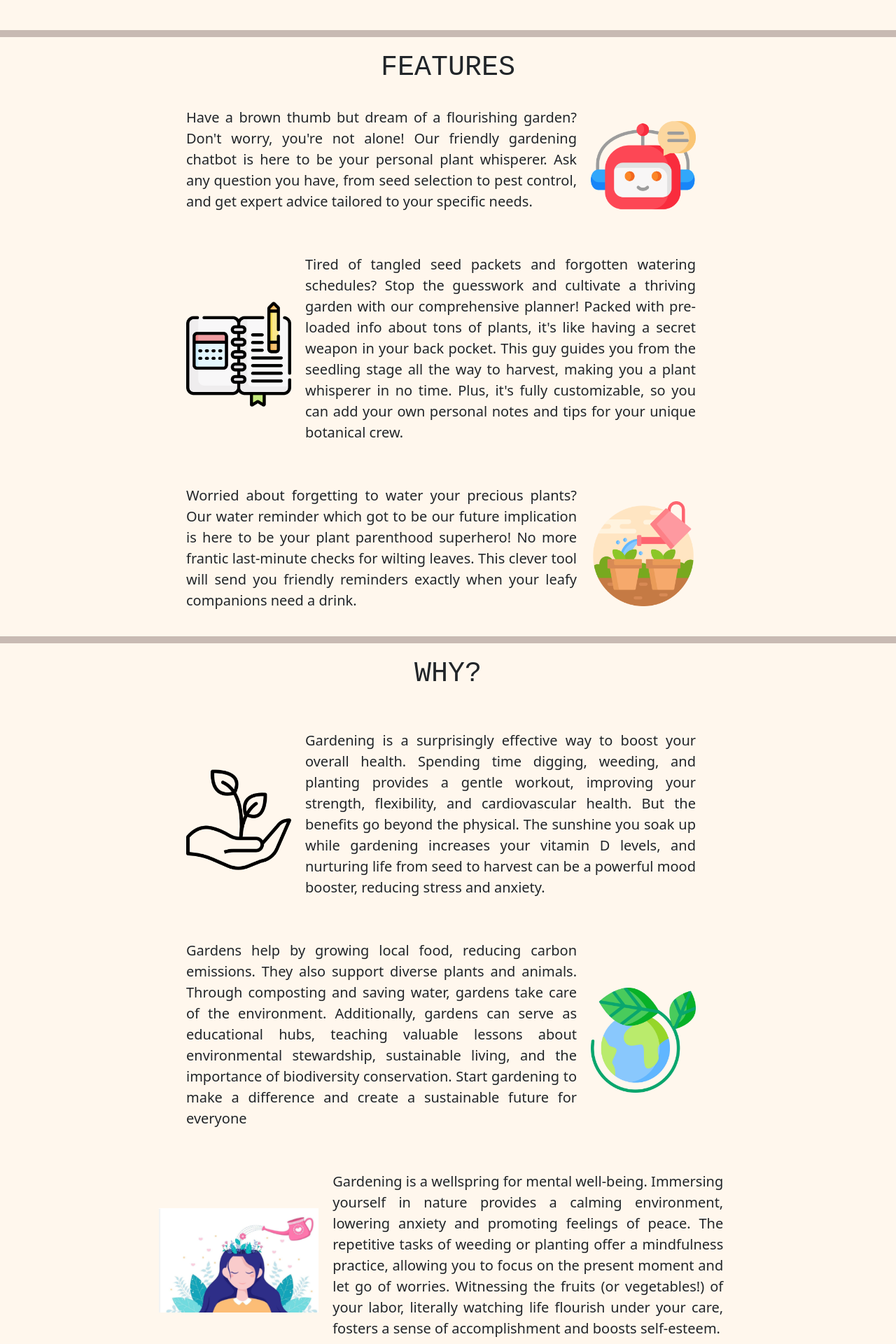
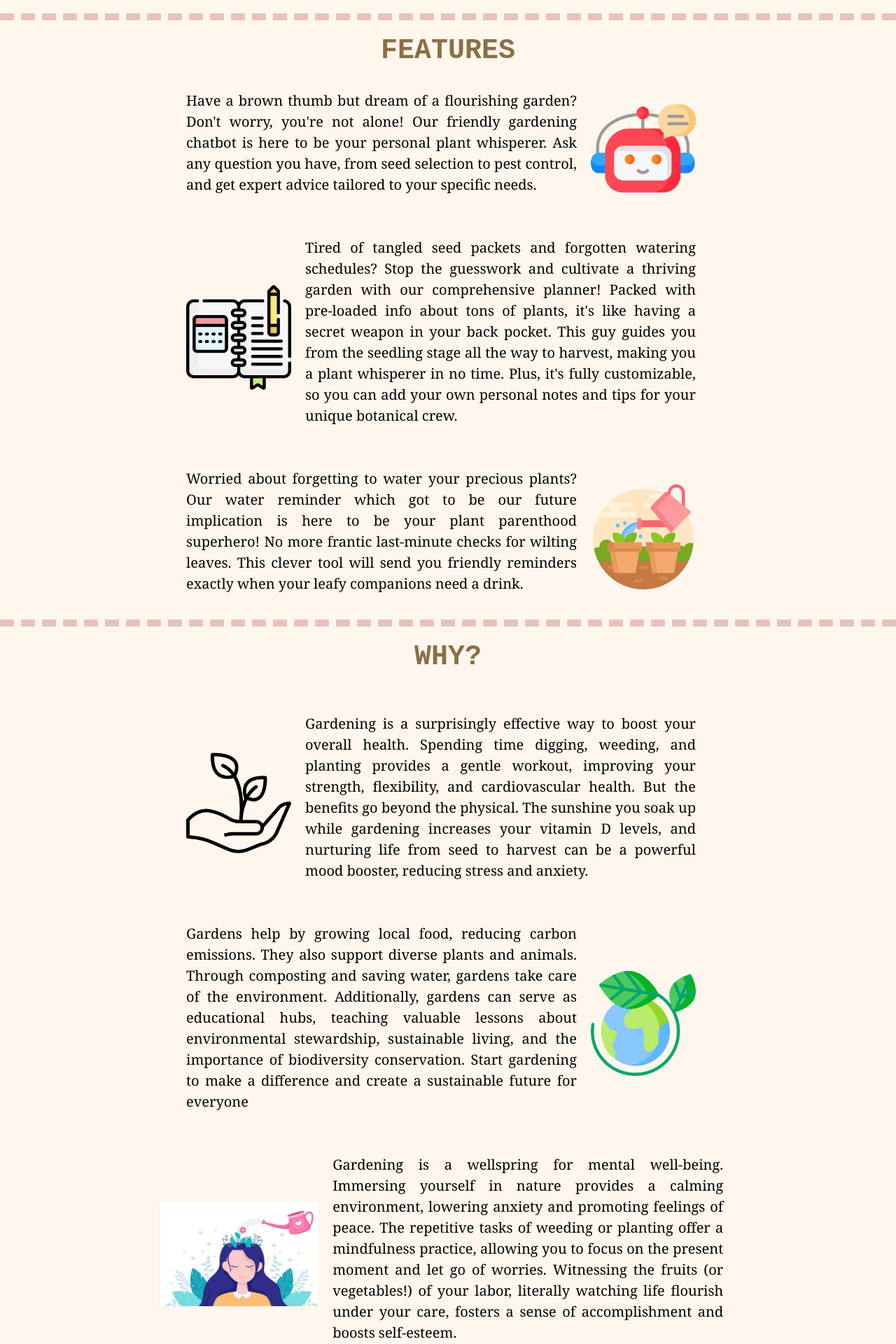
Before and after one commit to Tasneem-I/Co-Garden, a Flask app: page / in a window 1280 px wide. Shown: the part 1058-2978 px from the top of the page at 70% size. Run offline with Flask 3, Linux system fonts and the light colour scheme.

Commit message:
Update index.html

```diff
--- a/templates/index.html
+++ b/templates/index.html
@@ -1,4 +1,4 @@
-<<!DOCTYPE html>
+<!DOCTYPE html>
 <html>
 <head>
   <link rel="stylesheet" href="https://cdnjs.cloudflare.com/ajax/libs/font-awesome/6.5.1/css/all.min.css" integrity="sha512-DTOQO9RWCH3ppGqcWaEA1BIZOC6xxalwEsw9c2QQeAIftl+Vegovlnee1c9QX4TctnWMn13TZye+giMm8e2LwA==" crossorigin="anonymous" referrerpolicy="no-referrer" />
@@ -69,12 +69,13 @@
     padding: 0;
     background-color: #FFF7ED; /* Set the background color for the body */
   }
-  hr {
-    border: 5px; /* Remove default border */
-    height: 10px; /* Set height */
-    background-color: #240505; /* Set background color */
-    margin: 20px 0; /* Add margin */
+  hr.dashed {
+  border: none;
+  border-top: 10px dashed brown;
+  height: 0;
+  margin: 20px 0;
 }
+
   .container {
     display: flex;
     align-items: center;
@@ -90,9 +91,11 @@
   }
   .text {
     font-size: 20px;
+    color: black;
     max-width: 50%; /* Limit text width */
     text-align: justify; /* Justify text */
     margin-right: 20px; /* Add margin between text and first image */
+    font-family: Georgia, 'Times New Roman', Times, serif;
   }
   /* Adjustments for the third container */
   .container:nth-child(3) .image {
@@ -170,6 +173,13 @@ transition: 0.5s;
   padding: 20px;
   text-align: center;
 }
+hr.gradient {
+  border: none;
+  background: linear-gradient(to right, #000 0%, #fff 50%, #000 100%);
+  height: 2px;
+  margin: 20px 0;
+}
+
 </style>
 </head>
 <body>
@@ -183,41 +193,48 @@ transition: 0.5s;
     <a href="#">CHAT</a>
   </div>
   <div class="button-wrapper">
-    <button><a href="#">LOGIN</a></button>
-    <button><a href="#">SIGNUP</a></button>
+    <button><a href="login.html">LOGIN</a></button>
+    <button><a href="signup.html">SIGNUP</a></button>
   </div>
 </nav>
-<div id="carouselExampleIndicators" class="carousel slide" data-ride="carousel">
+
+
+
+<div id="myCarousel" class="carousel slide carousel-fade" data-ride="carousel">
   <ol class="carousel-indicators">
-    <li data-target="#carouselExampleIndicators" data-slide-to="0" class="active"></li>
-    <li data-target="#carouselExampleIndicators" data-slide-to="1"></li>
-    <li data-target="#carouselExampleIndicators" data-slide-to="2"></li>
+      <li data-target="#myCarousel" data-slide-to="0" class="active"></li>
+      <li data-target="#myCarousel" data-slide-to="1"></li>
+      <li data-target="#myCarousel" data-slide-to="2"></li>
   </ol>
   <div class="carousel-inner">
       <div class="carousel-item active">
-      <img class="d-block w-100" src="\static\markus-spiske-4PG6wLlVag4-unsplash.jpg" alt="First slide">
+          <img src="https://i.insider.com/5f4024f189aff80028ab7494" class="d-block w-100" alt="First Image">
+
       </div>
       <div class="carousel-item">
-      <img class="d-block w-100" src="\static\neslihan-gunaydin-BduDcrySLKM-unsplash.jpg" alt="Second slide">
+          <img src="https://blog.weekdone.com/wp-content/uploads/2019/05/rdYe01mg.png" class="d-block w-100" alt="First Image">
+
       </div>
       <div class="carousel-item">
-      <img class="d-block w-100" src="\static\sandie-clarke-q13Zq1Jufks-unsplash.jpg" alt="Third slide">
+          <img src="https://ak.picdn.net/shutterstock/videos/8592619/thumb/1.jpg" class="d-block w-100" alt="First Image">
+
       </div>
   </div>
-  <a class="carousel-control-prev" href="#carouselExampleIndicators" role="button" data-slide="prev">
-    <span class="carousel-control-prev-icon fas fa-chevron-left" aria-hidden="true"></span>
+  <a class="carousel-control-prev" href="#myCarousel" role="button" data-slide="prev">
+      <span class="carousel-control-prev-icon" aria-hidden="true"></span>
       <span class="sr-only">Previous</span>
   </a>
-  <a class="carousel-control-next" href="#carouselExampleIndicators" role="button" data-slide="next">
-    <span class="carousel-control-next-icon fas fa-chevron-right" aria-hidden="true"></span>
+  <a class="carousel-control-next" href="#myCarousel" role="button" data-slide="next">
+      <span class="carousel-control-next-icon" aria-hidden="true"></span>
       <span class="sr-only">Next</span>
   </a>
 </div>
 
+
 <br>
 
-<hr>
-<h1 style="font-family: 'Courier New', Courier, monospace; "><center>FEATURES</center></h1><br>
+<hr class="dashed">
+<h1 style="font-family: 'Courier New', Courier, monospace; color: #8b6f47; "><b><center>FEATURES</center></b></h1><br>
 <div class="container">
   <div class="text">
     <p>Have a brown thumb but dream of a flourishing garden? Don't worry, you're not alone! Our friendly gardening chatbot is here to be your personal plant whisperer.  Ask any question you have, from seed selection to pest control, and get expert advice tailored to your specific needs.</p>
@@ -242,8 +259,8 @@ transition: 0.5s;
     <img src="\static\watering-plants.png" alt="Description of the image">
   </div>
 </div>
-<hr>
-<h1 style="font-family: 'Courier New', Courier, monospace; "><center>WHY?</center></h1><br><br>
+<hr class="dashed">
+<h1 style="font-family: 'Courier New', Courier, monospace;color: #8b6f47; "><b><center>WHY?</center></b></h1><br><br>
 
 
 <div class="container">
@@ -273,10 +290,10 @@ transition: 0.5s;
 <footer>
 <div class="footercontainer">
   <div class="socialIcons">
-<a href=""><i class="fab fa-facebook"></i></a>
-<a href=""><i class="fab fa-instagram"></i></a>
-<a href=""><i class="fab fa-twitter"></i></a>
-<a href=""><i class="fab fa-youtube"></i></a>
+<a href=""><i class="fa-brands fa-facebook"></i></a>
+<a href=""><i class="fa-brands fa-instagram"></i></a>
+<a href=""><i class="fa-brands fa-twitter"></i></a>
+<a href=""><i class="fa-brands fa-youtube"></i></a>
 </div>
 
 
```
Lines whose indentation alone changed are shown as unchanged.
